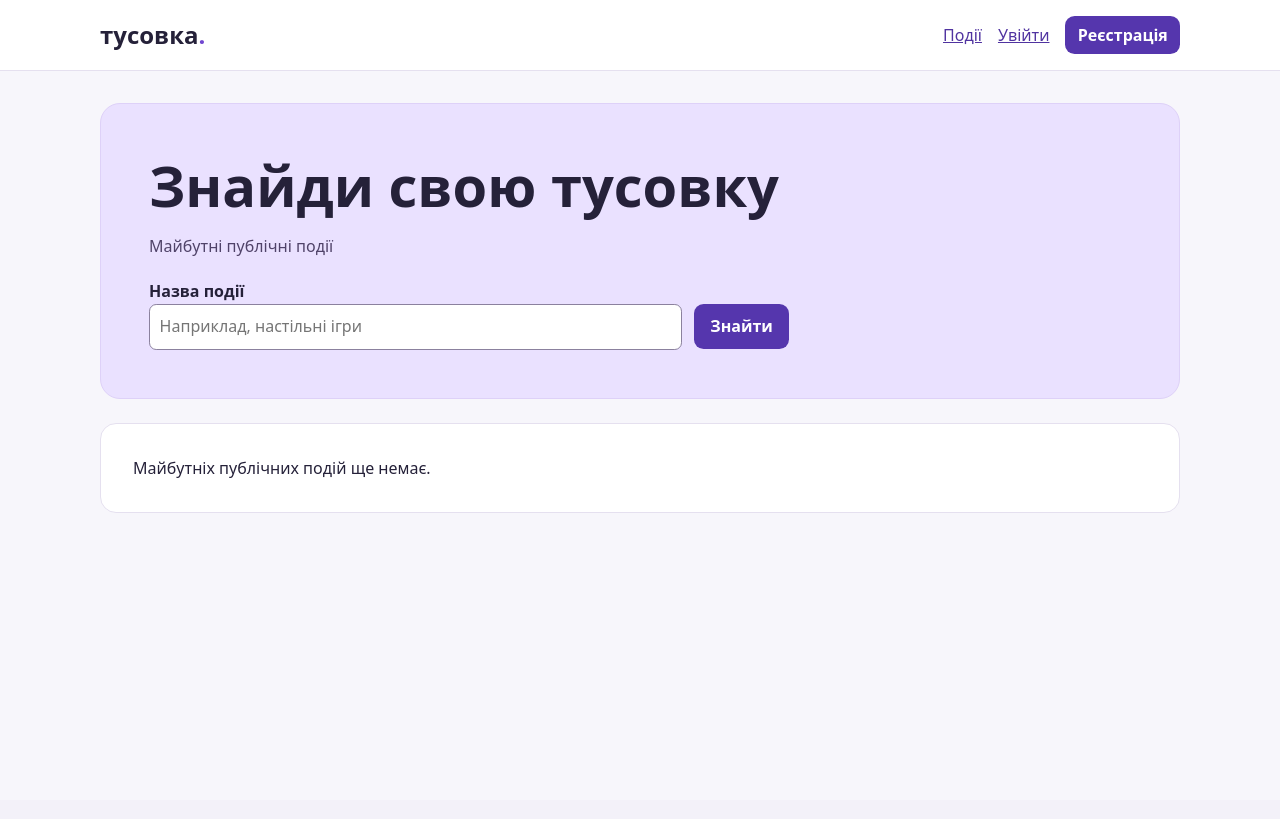
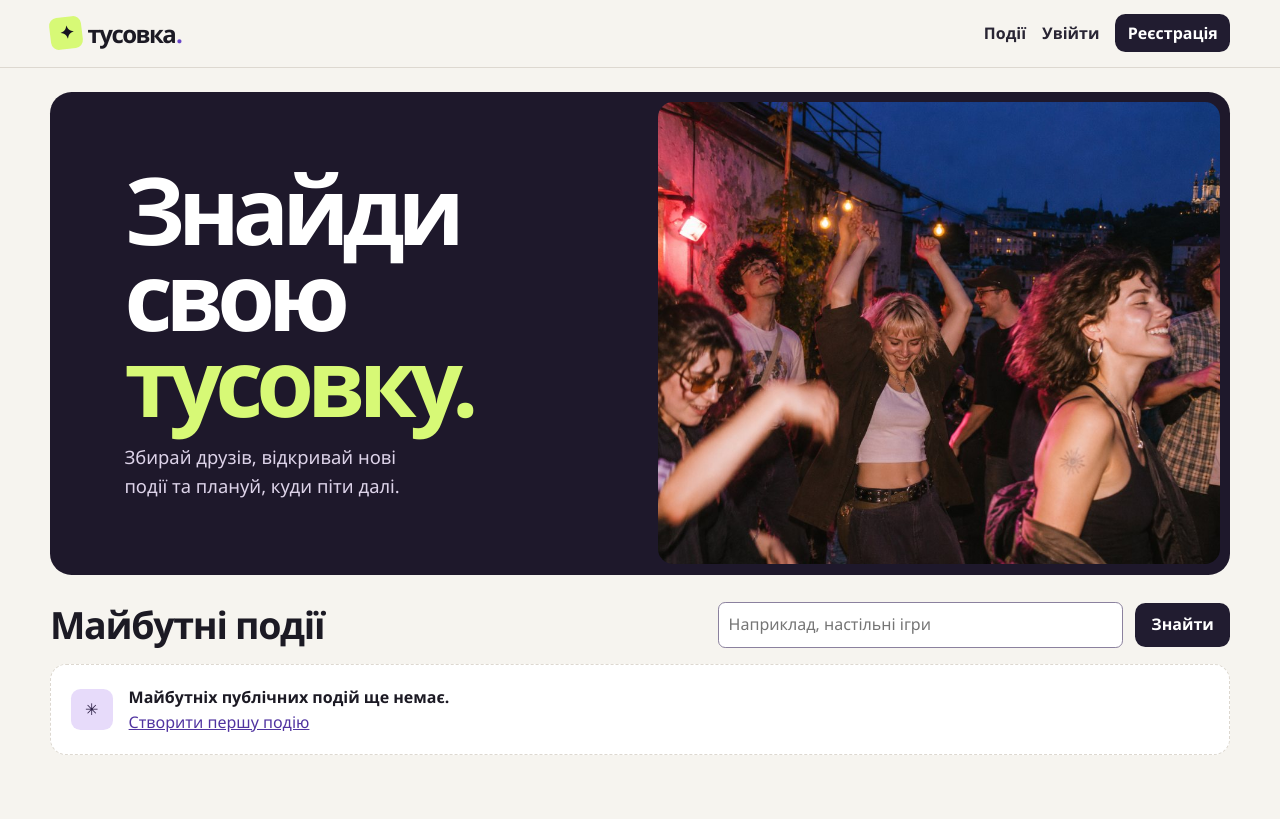
Before and after one commit to VitaliiKarp/agentic-club-3, a Django app: page / in a window 1280 px wide. Before the commit the page ends 513 px from the top, so only its background shows below. Run offline with Django 5.2, Linux system fonts and the light colour scheme; data that the repository does not hold is empty.

Commit message:
Refresh Tusovka design and provide an isolated evaluation launcher

```diff
--- a/config/middleware.py
+++ b/config/middleware.py
@@ -9,6 +9,10 @@ from django.utils.deprecation import MiddlewareMixin
 class DynamicResponsesMiddleware(MiddlewareMixin):
     def process_response(self, request, response):
         add_never_cache_headers(response)
+        response["Content-Security-Policy"] = (
+            "default-src 'self'; object-src 'none'; base-uri 'none'; "
+            "frame-ancestors 'none'; form-action 'self'"
+        )
         return response
 
     def process_exception(self, request, exception):
--- a/config/urls.py
+++ b/config/urls.py
@@ -1,5 +1,18 @@
+from django.db import connection
+from django.http import JsonResponse
 from django.urls import include, path
+from django.views.decorators.http import require_safe
+
+
+@require_safe
+def health(request):
+    with connection.cursor() as cursor:
+        cursor.execute("SELECT 1")
+    return JsonResponse({"status": "ok"})
+
+
 urlpatterns = [
+    path("healthz/", health, name="health"),
     path("", include("accounts.urls")),
     path("", include("events.urls")),
 ]
--- a/requirements.txt
+++ b/requirements.txt
@@ -1,3 +1,4 @@
 Django>=5.2.19,<5.3
 Pillow>=12.2,<13
 tzdata>=2025.2
+waitress>=3.0.2,<4
--- a/static/styles.css
+++ b/static/styles.css
@@ -63,3 +63,68 @@ textarea { resize: vertical; }
   .detail-body { grid-template-columns: 1fr; }
   .detail-cover { aspect-ratio: 4 / 3; }
 }
+
+:root {
+  font-family: "Manrope", "Segoe UI", system-ui, sans-serif;
+  color: #1c1a24;
+  background: #f6f4ef;
+}
+.shell { width: min(1180px, calc(100% - 3rem)); }
+.site-header { background: #f6f4ef; border-color: #ddd8d0; }
+.nav { padding-block: .9rem; }
+.brand { display: inline-flex; align-items: center; gap: .35rem; color: #1c1a24; font-size: 1.5rem; letter-spacing: -.065em; }
+.brand .brand-mark { display: grid; place-items: center; width: 2rem; height: 2rem; color: #161321; background: #d7f976; border-radius: .5rem; font-size: 1.1rem; transform: rotate(-7deg); }
+.brand .brand-dot { margin-left: -.31rem; color: #6946c8; }
+.nav a:not(.brand):not(.button) { color: #292534; text-decoration: none; font-weight: 650; }
+.nav a:not(.brand):hover { text-decoration: underline; }
+main { padding-top: 1.5rem; }
+h1, h2, h3 { letter-spacing: -.035em; }
+.button { background: #211c30; border-radius: .65rem; }
+.button:hover { background: #4a3283; }
+.secondary { background: #fff; color: #302449; border-color: #8c7e9f; }
+.secondary:hover { background: #f3edf9; }
+.danger { background: #973042; }
+.danger:hover { background: #741e2c; }
+.panel, .card { border-color: #ddd8d0; }
+.card { box-shadow: 0 5px 18px #211c300a; }
+.card-body h2 a { color: #221930; text-decoration: none; }
+.card-body h2 a:hover { text-decoration: underline; }
+.catalog-intro {
+  position: relative;
+  isolation: isolate;
+  display: grid;
+  grid-template-columns: minmax(0, 1.05fr) minmax(0, 1fr);
+  padding: .65rem;
+  gap: .5rem;
+  overflow: hidden;
+  color: #fff;
+  background: #1e182b;
+  border: 0;
+  border-radius: 1.35rem;
+  margin-bottom: 1.7rem;
+}
+.hero-copy { align-self: center; padding: clamp(1.15rem, 5vw, 4rem); }
+.catalog-intro h1 { max-width: 7.5ch; font-size: clamp(2.8rem, 7.3vw, 6.6rem); line-height: .92; letter-spacing: -.075em; }
+.catalog-intro h1 em { color: #d7f976; font-style: normal; }
+.catalog-intro p { max-width: 27ch; margin: 1.2rem 0 0; color: #ddd3e9; font-size: clamp(1rem, 2vw, 1.15rem); }
+.hero-image {
+  min-height: clamp(17rem, 36vw, 32rem);
+  border-radius: .95rem;
+  background: #502c68 url("hero.jpg") center 53% / cover no-repeat;
+}
+.catalog-tools { display: flex; flex-wrap: wrap; justify-content: space-between; align-items: center; gap: .75rem 1.5rem; margin-bottom: 1rem; }
+.catalog-tools h2 { margin: 0; font-size: clamp(1.6rem, 3.4vw, 2.35rem); }
+.catalog-tools .search { flex: 0 1 32rem; }
+.search input { background: #fff; }
+.empty { display: flex; align-items: center; gap: 1rem; padding: 1.25rem; border-style: dashed; }
+.empty p { margin: 0; font-weight: 700; }
+.empty-mark { display: grid; place-items: center; flex: none; width: 2.6rem; height: 2.6rem; border-radius: .6rem; color: #281b41; background: #e7dbfa; }
+.visually-hidden { position: absolute; width: 1px; height: 1px; padding: 0; margin: -1px; overflow: hidden; clip-path: inset(50%); white-space: nowrap; }
+@media (max-width: 41rem) {
+  .shell { width: calc(100% - 1.5rem); }
+  .nav, nav { gap: .6rem .8rem; }
+  .catalog-intro { grid-template-columns: 1fr; }
+  .hero-copy { padding: 1.3rem; }
+  .hero-image { min-height: 0; aspect-ratio: 2 / 1; }
+  .catalog-tools .search { flex-basis: 100%; }
+}
--- a/templates/base.html
+++ b/templates/base.html
@@ -10,7 +10,7 @@
 <body>
   <header class="site-header">
     <div class="shell nav">
-      <a class="brand" href="{% url 'catalog' %}">тусовка<span>.</span></a>
+      <a class="brand" href="{% url 'catalog' %}"><span class="brand-mark" aria-hidden="true">✦</span> тусовка<span class="brand-dot">.</span></a>
       <nav aria-label="Головна навігація">
         <a href="{% url 'catalog' %}">Події</a>
         {% if user.is_authenticated %}
--- a/templates/events/catalog.html
+++ b/templates/events/catalog.html
@@ -1,22 +1,39 @@
 {% extends "base.html" %}
 {% block content %}
 <section class="catalog-intro">
-  <h1>Знайди свою тусовку</h1>
-  <p>Майбутні публічні події</p>
+  <div class="hero-copy">
+    <h1>Знайди свою <em>тусовку.</em></h1>
+    <p>Збирай друзів, відкривай нові події та плануй, куди піти далі.</p>
+  </div>
+  <div class="hero-image" aria-hidden="true"></div>
+</section>
+<section aria-labelledby="catalog-heading">
+<div class="catalog-tools">
+  <h2 id="catalog-heading">Майбутні події</h2>
   <form method="get" class="search">
-    <label for="event-search">Назва події</label>
+    <label class="visually-hidden" for="event-search">Назва події</label>
     <div class="actions">
       <input type="search" name="q" id="event-search" maxlength="120" value="{{ query }}" placeholder="Наприклад, настільні ігри">
       <button class="button">Знайти</button>
       {% if query %}<a href="{% url 'catalog' %}">Очистити</a>{% endif %}
     </div>
   </form>
-</section>
+</div>
 <div class="cards">
   {% for event in page %}{% include "events/card.html" %}
   {% empty %}
-    <p class="panel empty">{% if query %}За цією назвою нічого не знайшлося.{% else %}Майбутніх публічних подій ще немає.{% endif %}</p>
+    <div class="panel empty">
+      <span class="empty-mark" aria-hidden="true">✳</span>
+      <div>
+        <p>{% if query %}За цією назвою нічого не знайшлося.{% else %}Майбутніх публічних подій ще немає.{% endif %}</p>
+        {% if not query %}
+          {% if user.is_authenticated %}<a href="{% url 'event_create' %}">Створити першу подію</a>
+          {% else %}<a href="{% url 'register' %}?next={% url 'event_create' %}">Створити першу подію</a>{% endif %}
+        {% endif %}
+      </div>
+    </div>
   {% endfor %}
 </div>
 {% include "events/pagination.html" with page_key="page" %}
+</section>
 {% endblock %}
```
Also changed, not shown: TUSOVKA_PLAN.md (+8 -0 lines), config/settings.py (+9 -6 lines), events/tests.py (+27 -0 lines), start.py (added, +30 -0 lines), README.md, static/hero.jpg (added), 2 other files.
